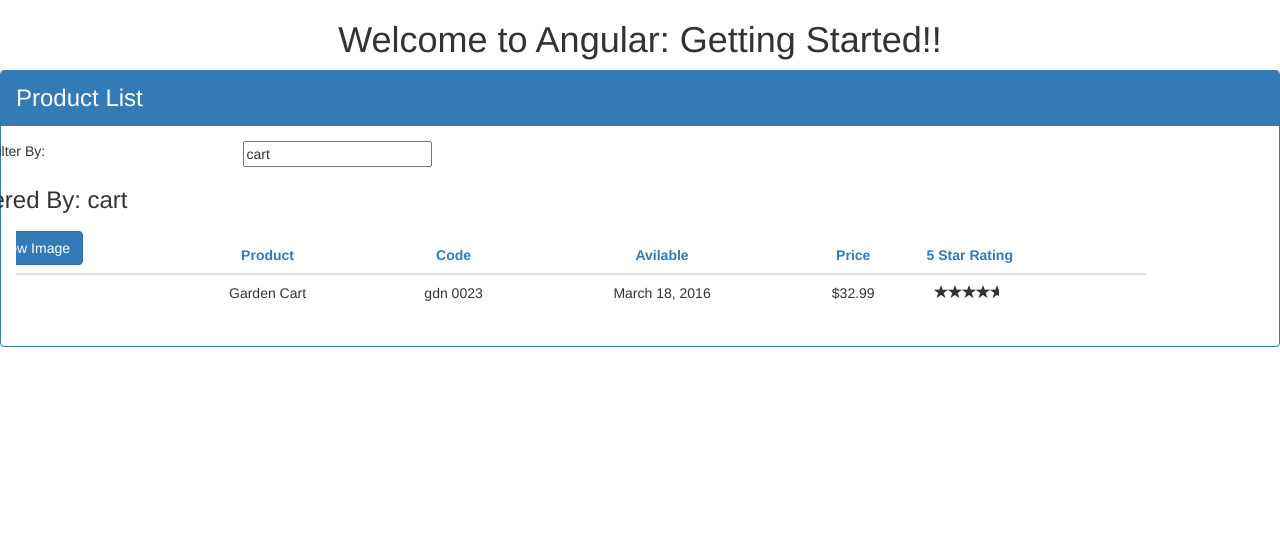
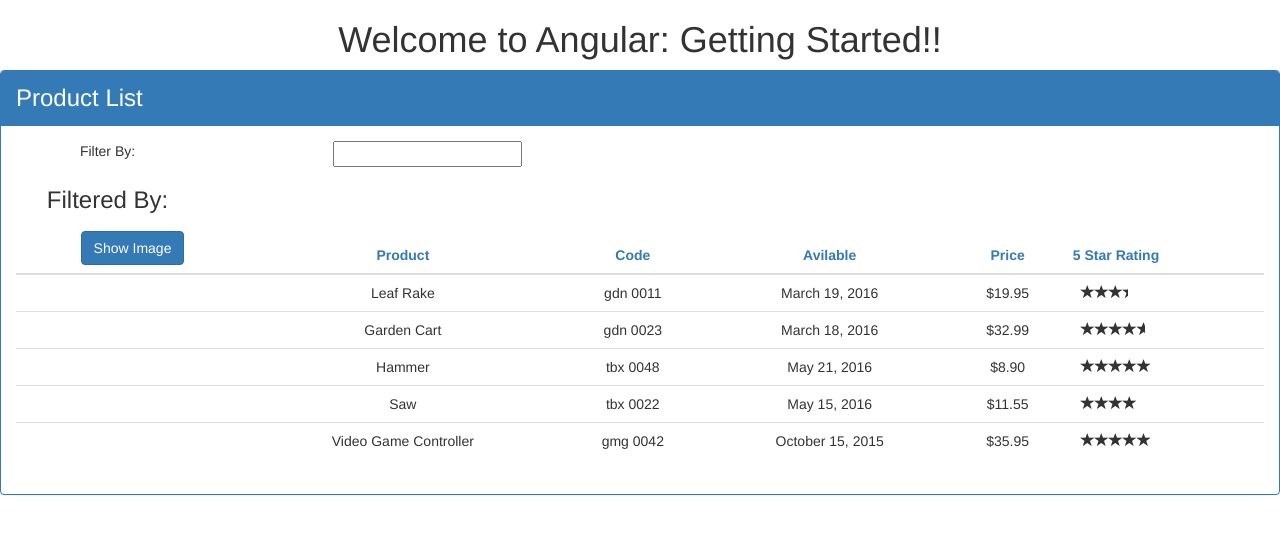
Before and after one commit to TamerHussien/APM, an Angular app: page / in a window 1280 px wide. Shown: the top 534 px of the page. Built offline with nearby package versions, Linux system fonts and the light colour scheme.

Commit message:
jecting the Service - Services and Dependency Injection

```diff
--- a/src/app/app.component.ts
+++ b/src/app/app.component.ts
@@ -1,9 +1,11 @@
 import { Component } from '@angular/core';
+import { ProductService } from './products/product.service';
 
 @Component({
   selector: 'pm-root',
   templateUrl: './app.component.html',
-  styleUrls: ['./app.component.css']
+  styleUrls: ['./app.component.css'],
+  providers: [ProductService]
 })
 export class AppComponent {
   title = 'Angular: Getting Started';
--- a/src/app/products/product-list.component.html
+++ b/src/app/products/product-list.component.html
@@ -4,18 +4,18 @@
     </div>
     <div class="panel-body">
         <div class="row">
-            <div class="col-md-2" style="margin-left: -90px">Filter By:</div>
+            <div class="col-md-2">Filter By:</div>
             <div class="col-md-4">
                 <input [(ngModel)]="listFilter" type="text">
             </div>
         </div>
         <div class="row">
             <div class="col-md-2">
-                <h3 style="margin-left: -128px">Filtered By: {{listFilter}}</h3>
+                <h3>Filtered By: {{listFilter}}</h3>
             </div>
         </div>
         <div class="table-responsive">
-            <table class="table" *ngIf="products && products.length" style="margin-left: -118px;">
+            <table class="table" *ngIf="products && products.length">
                 <thead>
                     <tr>
                         <th class="text-center">
--- a/src/app/products/product-list.component.ts
+++ b/src/app/products/product-list.component.ts
@@ -1,5 +1,6 @@
 import { Component, OnInit } from '@angular/core';
 import { IProduct } from './product';
+import { ProductService } from './product.service';
 
 @Component({
     selector: 'pm-products',
@@ -22,32 +23,9 @@ export class ProductListComponent implements OnInit {
         this._listFilter = value;
         this.filteredProducts = this.listFilter ? this.performFilter(this.listFilter) : this.products;
     }
-    products: IProduct[] = [
-        {
-            'productId': 1,
-            'productName': 'Leaf Rake',
-            'productCode': 'GDN-0011',
-            'releaseDate': 'March 19, 2016',
-            'description': 'Leaf rake with 48-inch wooden handle.',
-            'price': 19.95,
-            'starRating': 3.2,
-            'imageUrl': 'http://openclipart.org/image/300px/svg_to_png/26215/Anonymous_Leaf_Rake.png'
-        },
-        {
-            'productId': 2,
-            'productName': 'Garden Cart',
-            'productCode': 'GDN-0023',
-            'releaseDate': 'March 18, 2016',
-            'description': '15 gallon capacity rolling garden cart',
-            'price': 32.99,
-            'starRating': 4.2,
-            'imageUrl': 'http://openclipart.org/image/300px/svg_to_png/58471/garden_cart.png'
-        },
-    ];
+    products: IProduct[];
 
-    constructor () {
-        this.filteredProducts = this.products;
-        this.listFilter = 'cart';
+    constructor (private _productService: ProductService) {
     }
     toggleImages(): void {
 
@@ -55,6 +33,9 @@ export class ProductListComponent implements OnInit {
     }
 
     ngOnInit(): void {
+        this.products = this._productService.getProducts();
+        this.filteredProducts = this.products;
+
         console.log('In OnInit');
     }
 
--- /dev/null
+++ b/src/app/products/product.service.ts
@@ -0,0 +1,61 @@
+import { Injectable } from '@angular/core';
+import { IProduct } from './product';
+
+@Injectable()
+export class ProductService {
+
+    getProducts(): IProduct[] {
+        return [
+            {
+                'productId': 1,
+                'productName': 'Leaf Rake',
+                'productCode': 'GDN-0011',
+                'releaseDate': 'March 19, 2016',
+                'description': 'Leaf rake with 48-inch wooden handle.',
+                'price': 19.95,
+                'starRating': 3.2,
+                'imageUrl': 'http://openclipart.org/image/300px/svg_to_png/26215/Anonymous_Leaf_Rake.png'
+            },
+            {
+                'productId': 2,
+                'productName': 'Garden Cart',
+                'productCode': 'GDN-0023',
+                'releaseDate': 'March 18, 2016',
+                'description': '15 gallon capacity rolling garden cart',
+                'price': 32.99,
+                'starRating': 4.2,
+                'imageUrl': 'http://openclipart.org/image/300px/svg_to_png/58471/garden_cart.png'
+            },
+            {
+                'productId': 5,
+                'productName': 'Hammer',
+                'productCode': 'TBX-0048',
+                'releaseDate': 'May 21, 2016',
+                'description': 'Curved claw steel hammer',
+                'price': 8.9,
+                'starRating': 4.8,
+                'imageUrl': 'http://openclipart.org/image/300px/svg_to_png/73/rejon_Hammer.png'
+            },
+            {
+                'productId': 8,
+                'productName': 'Saw',
+                'productCode': 'TBX-0022',
+                'releaseDate': 'May 15, 2016',
+                'description': '15-inch steel blade hand saw',
+                'price': 11.55,
+                'starRating': 3.7,
+                'imageUrl': 'http://openclipart.org/image/300px/svg_to_png/27070/egore911_saw.png'
+            },
+            {
+                'productId': 10,
+                'productName': 'Video Game Controller',
+                'productCode': 'GMG-0042',
+                'releaseDate': 'October 15, 2015',
+                'description': 'Standard two-button video game controller',
+                'price': 35.95,
+                'starRating': 4.6,
+                'imageUrl': 'http://openclipart.org/image/300px/svg_to_png/120337/xbox-controller_01.png'
+            }
+        ];
+    }
+}
```
